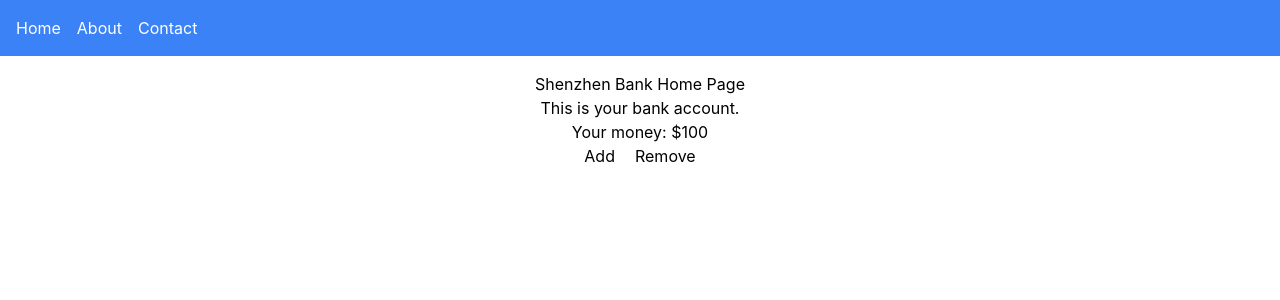
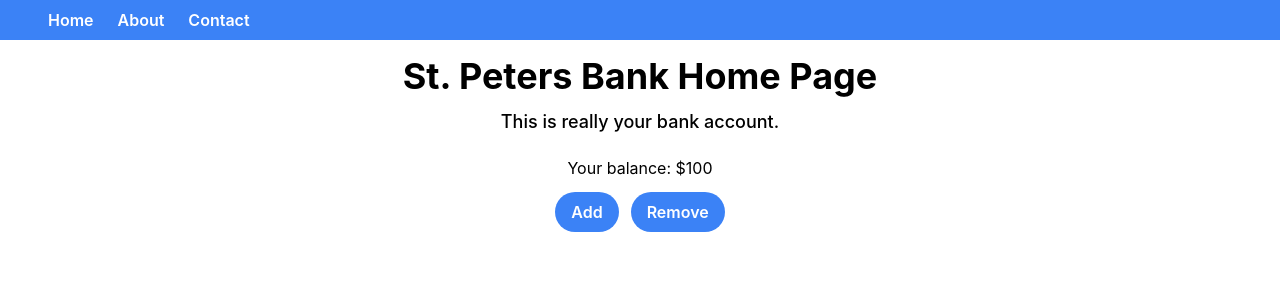
Before and after one commit to KeeJin/learning-react-typescript, a React (Create React App) app in the folder test-project/: page / in a window 1280 px wide. Shown: the top 300 px of the page. Built offline with nearby package versions, Linux system fonts and the light colour scheme.

Commit message:
experimented with intervals and public api get request

```diff
--- a/test-project/package.json
+++ b/test-project/package.json
@@ -10,6 +10,7 @@
     "@types/node": "^16.18.50",
     "@types/react": "^18.2.21",
     "@types/react-dom": "^18.2.7",
+    "axios": "^1.5.0",
     "react": "^18.2.0",
     "react-dom": "^18.2.0",
     "react-router-dom": "^6.16.0",
--- a/test-project/public/index.html
+++ b/test-project/public/index.html
@@ -7,7 +7,7 @@
     <meta name="theme-color" content="#000000" />
     <meta
       name="description"
-      content="safest bank in Shenzhen"
+      content="KJ experimental page"
     />
     <link rel="apple-touch-icon" href="%PUBLIC_URL%/logo192.png" />
     <!--
@@ -24,7 +24,7 @@
       work correctly both with client-side routing and a non-root public URL.
       Learn how to configure a non-root public URL by running `npm run build`.
     -->
-    <title>Shenzhen Bank</title>
+    <title>Kee Jin's test site</title>
   </head>
   <body>
     <noscript>You need to enable JavaScript to run this app.</noscript>
--- a/test-project/src/App.tsx
+++ b/test-project/src/App.tsx
@@ -10,17 +10,17 @@ import NestedRoute from "./pages/NestedRoute"
 
 function Navbar() {
   return (
-    <nav className="bg-blue-500 p-4">
-      <ul className="flex space-x-4 text-white">
+    <nav className="bg-blue-500 px-8 py-2 font-semibold">
+      <ul className="flex space-x-6 text-white px-4">
         <li>
           <Link to="/">Home</Link>
         </li>
         <li>
           <Link to="/about">About</Link>
         </li>
-        <li className="group">
+        <li className="relative group">
           <Link to="/contact">Contact</Link>
-          <ul className="hidden group-hover:block">
+          <ul className="absolute py-2 px-1 hidden group-hover:block group-hover:bg-blue-500 min-w-[100%]">
             <li className="mr-6">
               <Link to="/contact/nested_route">Nested Route</Link>
             </li>
--- a/test-project/src/CounterContext.tsx
+++ b/test-project/src/CounterContext.tsx
@@ -8,10 +8,12 @@ export const CounterProvider: React.FC<{ children: ReactNode }> = ({ children })
     const [count, setCount] = useState(100);
 
     const increment = () => {
+      console.log('incrementing by 2.');
       setCount(count + 2);
     };
 
     const decrement = () => {
+      console.log('decrementing by 1.');
       setCount(count - 1);
     };
 
--- a/test-project/src/pages/About.tsx
+++ b/test-project/src/pages/About.tsx
@@ -1,5 +1,6 @@
-import React from 'react'
+import React, { useEffect } from 'react'
 import logo from '../logo.svg';
+import axios from 'axios';
 
 function MyButton({ title }: { title: string }) {
     return (
@@ -7,14 +8,96 @@ function MyButton({ title }: { title: string }) {
     );
 }
 
+function DisplayRainfallReading() {
+    const [rainfall, setRainfall] = React.useState<number | null>(null);
+
+    const GetCurrentRainfallReading = async () => {
+        try {
+            const response = await axios.get('https://api.data.gov.sg/v1/environment/rainfall');
+            if (response.status === 200) {
+                const rainfallData = response.data;
+                const current_rf_reading = rainfallData.items[0].readings[28].value;
+                console.log('Last rainfall reading at S203: ', current_rf_reading);
+                setRainfall(current_rf_reading);
+            } else {
+                console.error('API call failed.');
+                setRainfall(null);
+            }
+        } catch (error) {
+            console.error('Error occurred: ', error);
+            setRainfall(null);
+        }
+    };
+
+    React.useEffect(() => {
+        // Initial fetch when the component mounts
+        GetCurrentRainfallReading();
+
+        // Schedule periodic updates (e.g., every 5 minutes)
+        const intervalId = setInterval(() => {
+            GetCurrentRainfallReading();
+        }, 30 * 1000); // 30 sec in milliseconds
+
+        // Clean up the interval when the component unmounts
+        return () => clearInterval(intervalId);
+    }, []);
+
+    // React.useEffect(() => {
+    //     GetCurrentRainfallReading().then((currentReading) => {
+    //         setRainfall(currentReading);
+    //     });
+    // }, []);
+
+    return (<div className='my-5'>
+        <h2 className='font-semibold text-lg text-blue-700'>Current rainfall reading at station S203<span className='italic text-sm'> (closest to Jurong Island)</span>: </h2>
+        {rainfall !== null ? (
+            <p>{rainfall} mm</p>
+        ) : (
+            <p>Loading...</p>
+        )}
+    </div>)
+}
+
+function DisplayCurrentDateTime() {
+    const [currentDateTime, setCurrentDateTime] = React.useState<string | null>(null);
+
+    const GetCurrentDateTime = () => {
+        const dateTimeObj = new Date();
+        setCurrentDateTime(dateTimeObj.toLocaleString());
+        console.log('Getting current date and time.');
+    }
+
+    React.useEffect(() => {
+        GetCurrentDateTime();
+
+        // Schedule periodic updates (e.g., every 5 minutes)
+        const intervalId = setInterval(() => {
+            GetCurrentDateTime();
+        }, 1000); // 1 sec in milliseconds
+
+        // Clean up the interval when the component unmounts
+        return () => clearInterval(intervalId);
+    }, []);
+
+    return (
+        <div>
+            <h2 className='mt-5 font-semibold text-lg text-blue-700'>Current date and time: </h2>
+            <p>{currentDateTime}</p>
+        </div>)
+}
+
 export default function About() {
-    const currentDate = new Date();
     return (
         <div className="App">
-            <h1>Hello, React!</h1>
-            <p>Welcome to my portfolio website.</p>
-            <p>Current date and time: {currentDate.toLocaleString()}</p>
-            <MyButton title="Click me" />
+            <h1 className='text-lg font-extrabold'>Hello, React!</h1>
+            <p className='text-gray-400 text-s font-mono'>Welcome to my test site.</p>
+            <DisplayCurrentDateTime />
+
+            <DisplayRainfallReading />
+            {/* <MyButton title="Click me" /> */}
+
+
+
             <header className="App-header">
                 <img src={logo} className="App-logo" alt="logo" />
                 <p>
--- a/test-project/src/pages/Home.tsx
+++ b/test-project/src/pages/Home.tsx
@@ -4,18 +4,20 @@ import { useCounter, CounterProvider } from '../CounterContext';
 function CounterDisplay() {
     const { count } = useCounter()!;
 
-    return (<div>
-        Your money: ${count}
-    </div>);
+    return (
+        <p className='mt-5 text-s'>
+            Your balance: ${count}
+        </p>
+    );
 }
 
 function CounterControls() {
     const { increment, decrement } = useCounter()!;
 
     return (
-        <div className='space-x-5'>
-            <button className="btn" onClick={increment}>Add</button>
-            <button className="btn" onClick={decrement}>Remove</button>
+        <div className='space-x-3 mt-3'>
+            <button className="bg-blue-500 hover:bg-blue-700 text-white font-semibold py-2 px-4 rounded-full" onClick={increment}>Add</button>
+            <button className="bg-blue-500 hover:bg-blue-700 text-white font-semibold py-2 px-4 rounded-full" onClick={decrement}>Remove</button>
         </div>
     );
 }
@@ -23,12 +25,12 @@ function CounterControls() {
 export default function Home() {
     return (
         <div className="App">
-            <h1>Shenzhen Bank Home Page</h1>
-            <p>This is your bank account.</p>
+            <h1 className='font-bold text-4xl'>St. Peters Bank Home Page</h1>
+            <p className='font-medium mt-3 text-lg'>This is really your bank account.</p>
             <CounterProvider>
 
-                    <CounterDisplay />
-                    <CounterControls />
+                <CounterDisplay />
+                <CounterControls />
             </CounterProvider>
         </div>
     );
```
Also changed, not shown: test-project/public/manifest.json, 1 other file (tests, documents, lock files or other folders).
